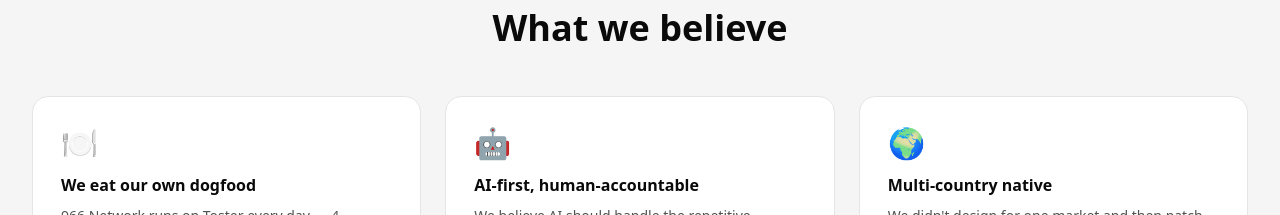
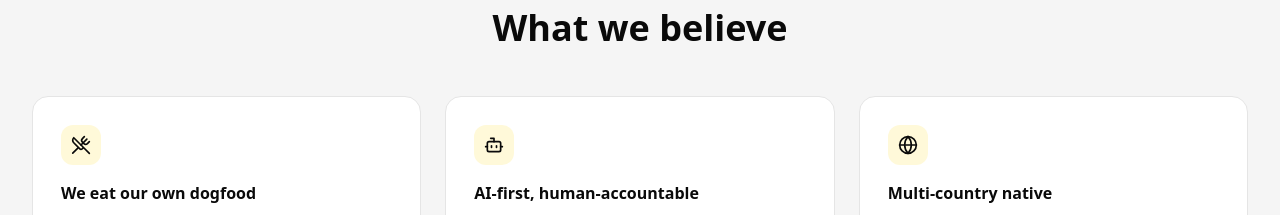
Before and after one commit to artcinema/toster-website, a Next.js app: page /en/about in a window 1280 px wide. Shown: the part 2040-2255 px from the top of the page. Built offline with nearby package versions, Linux system fonts and the light colour scheme; no server answers.

Commit message:
fix(about): replace emoji icons with Lucide icons in values section

```diff
--- a/src/app/[locale]/about/page.tsx
+++ b/src/app/[locale]/about/page.tsx
@@ -4,7 +4,7 @@
 import { motion } from 'framer-motion';
 import Link from 'next/link';
 import Image from 'next/image';
-import { ArrowRight, MapPin } from 'lucide-react';
+import { ArrowRight, MapPin, UtensilsCrossed, Bot, Globe } from 'lucide-react';
 import { Container } from '@/components/ui/container';
 import { Badge } from '@/components/ui/badge';
 import { Button } from '@/components/ui/button';
@@ -12,17 +12,17 @@
 
 const values = [
   {
-    emoji: '🍽️',
+    icon: UtensilsCrossed,
     title: 'We eat our own dogfood',
     body: '966 Network runs on Toster every day — 4 countries, 25+ locations, real orders. Every feature we ship, we use ourselves. When something breaks at 2am, we feel it too.',
   },
   {
-    emoji: '🤖',
+    icon: Bot,
     title: 'AI-first, human-accountable',
     body: 'We believe AI should handle the repetitive — routing, reactivation, reporting — while humans make the judgment calls. Claude handles the noise. Your team handles the signal.',
   },
   {
-    emoji: '🌍',
+    icon: Globe,
     title: 'Multi-country native',
     body: 'We didn\'t design for one market and then patch for others. Fiscalization, currencies, languages, and compliance are first-class citizens — not afterthoughts.',
   },
@@ -229,7 +229,9 @@
                   variants={fadeInUp}
                   className="rounded-2xl bg-white border border-[#E5E5E5] p-7"
                 >
-                  <p className="mb-3 text-3xl">{v.emoji}</p>
+                  <div className="mb-4 inline-flex h-10 w-10 items-center justify-center rounded-xl bg-[#FFD600]/15">
+                    <v.icon className="h-5 w-5 text-[#0A0A0A]" />
+                  </div>
                   <h3 className="mb-2 font-semibold text-[#0A0A0A]">{v.title}</h3>
                   <p className="text-sm text-[#525252] leading-relaxed">{v.body}</p>
                 </motion.div>
```
